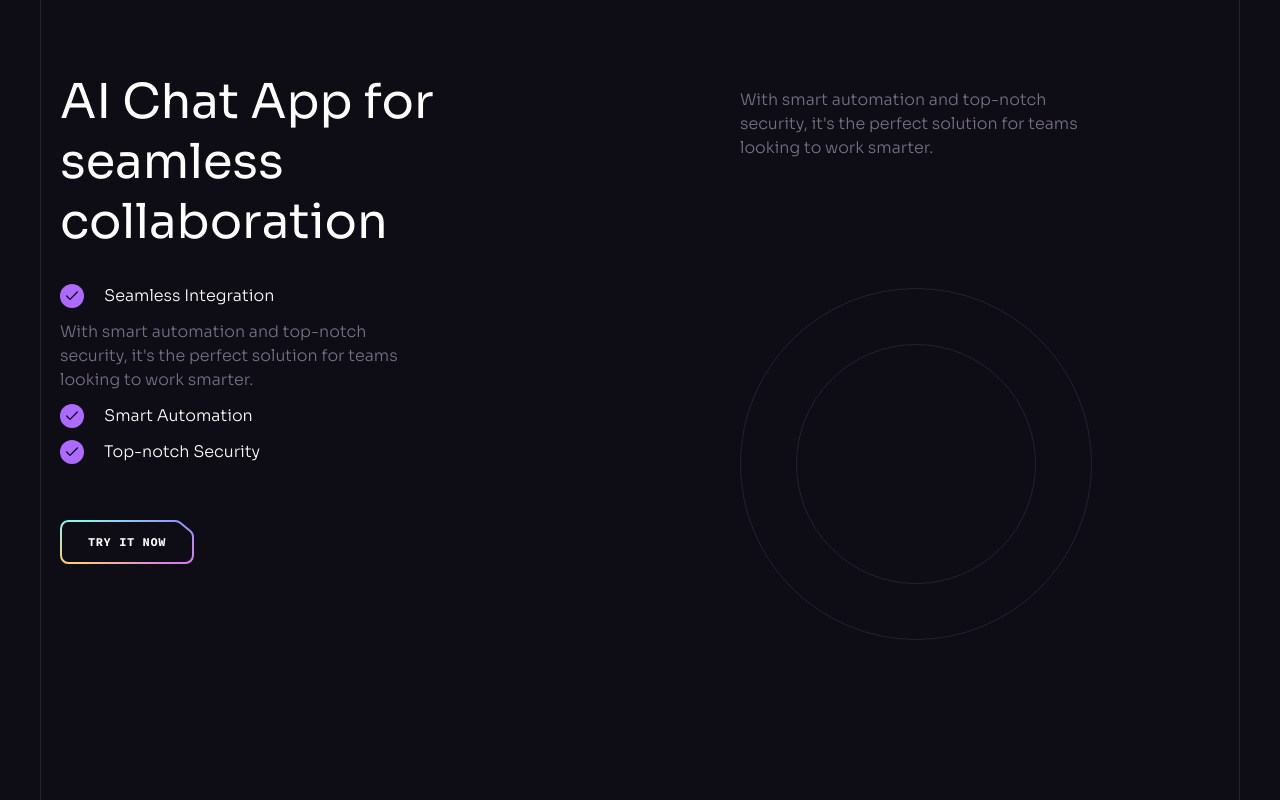
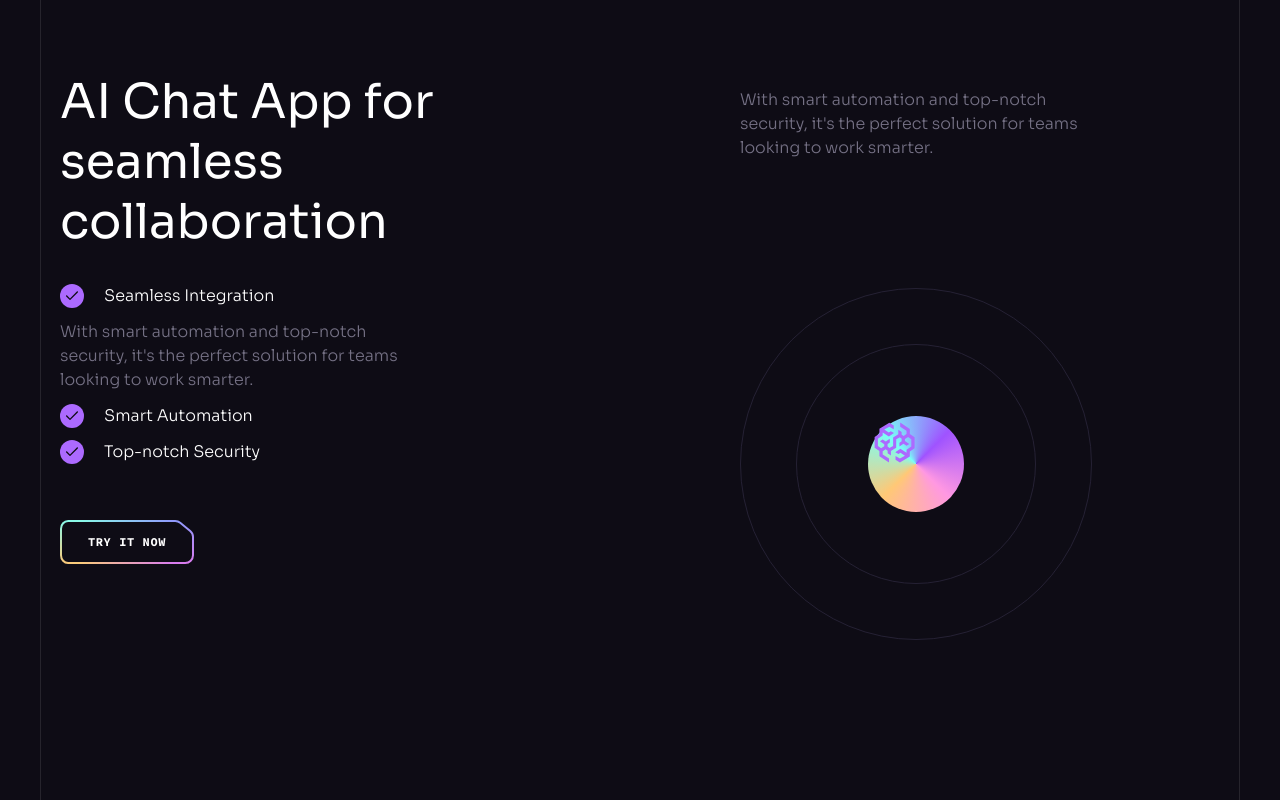
Before and after one commit to yafet-dev/brainwave, a React (Vite) app: page / in a window 1280 px wide. Shown: the part 3061-3861 px from the top of the page. Built offline with nearby package versions, Linux system fonts and the light colour scheme.

Commit message:
add brainwave logo

```diff
--- a/src/components/Collaboration.jsx
+++ b/src/components/Collaboration.jsx
@@ -1,4 +1,4 @@
-import { check } from "../assets";
+import { brainwaveSymbol, check } from "../assets";
 import { collabContent, collabText } from "../constants";
 import Section from "./Section";
 import Button from "./Button";
@@ -38,7 +38,11 @@ function Collaboration() {
             <div
               className="flex w-60 aspect-square border m-auto
             border-n-6 rounded-full"
-            ></div>
+            >
+              <div className="w-[6rem] aspect-square m-auto p-[0.2rem] bg-conic-gradient rounded-full">
+                <img src={brainwaveSymbol} width={48} />
+              </div>
+            </div>
           </div>
         </div>
       </div>
```
